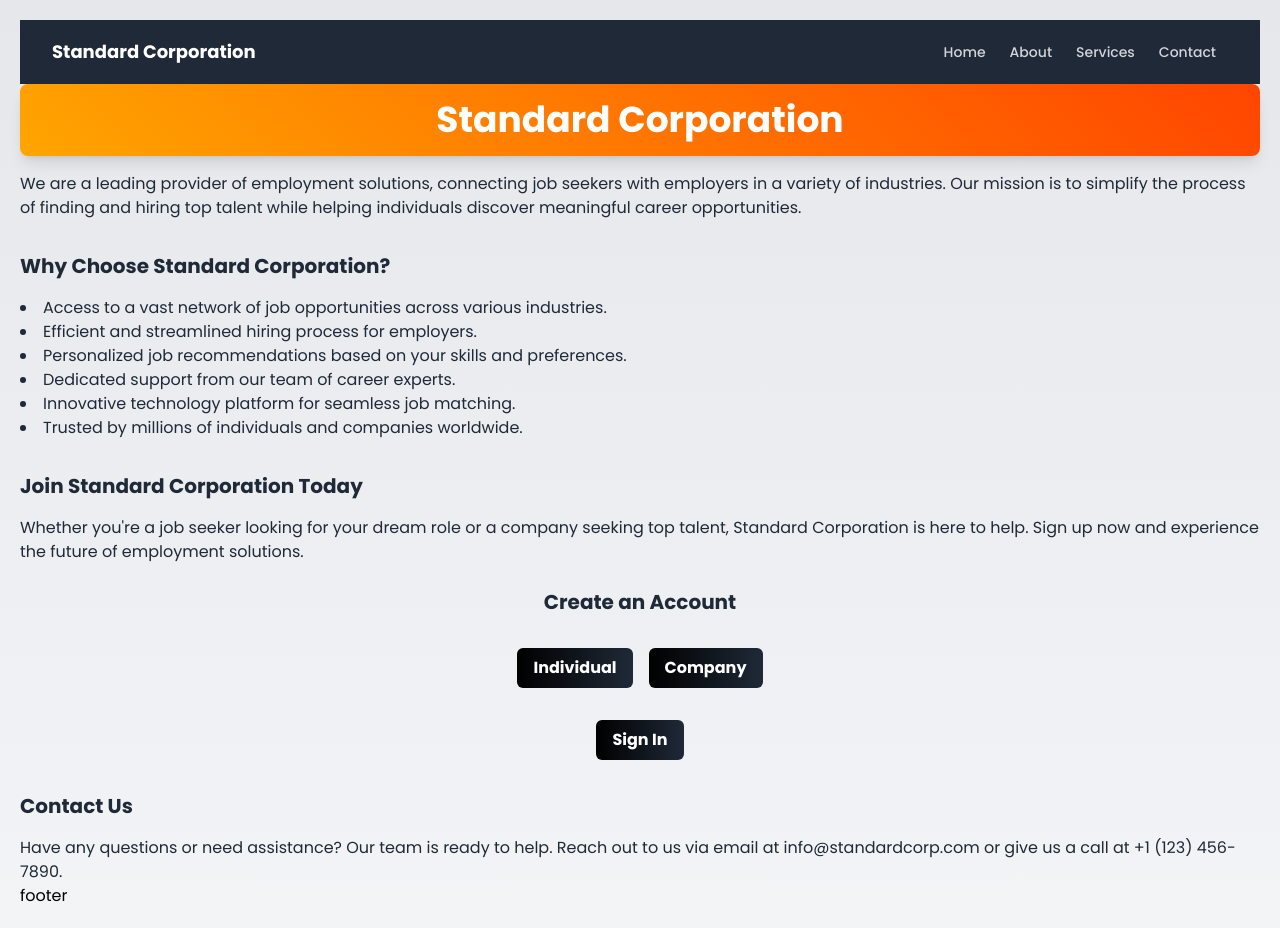
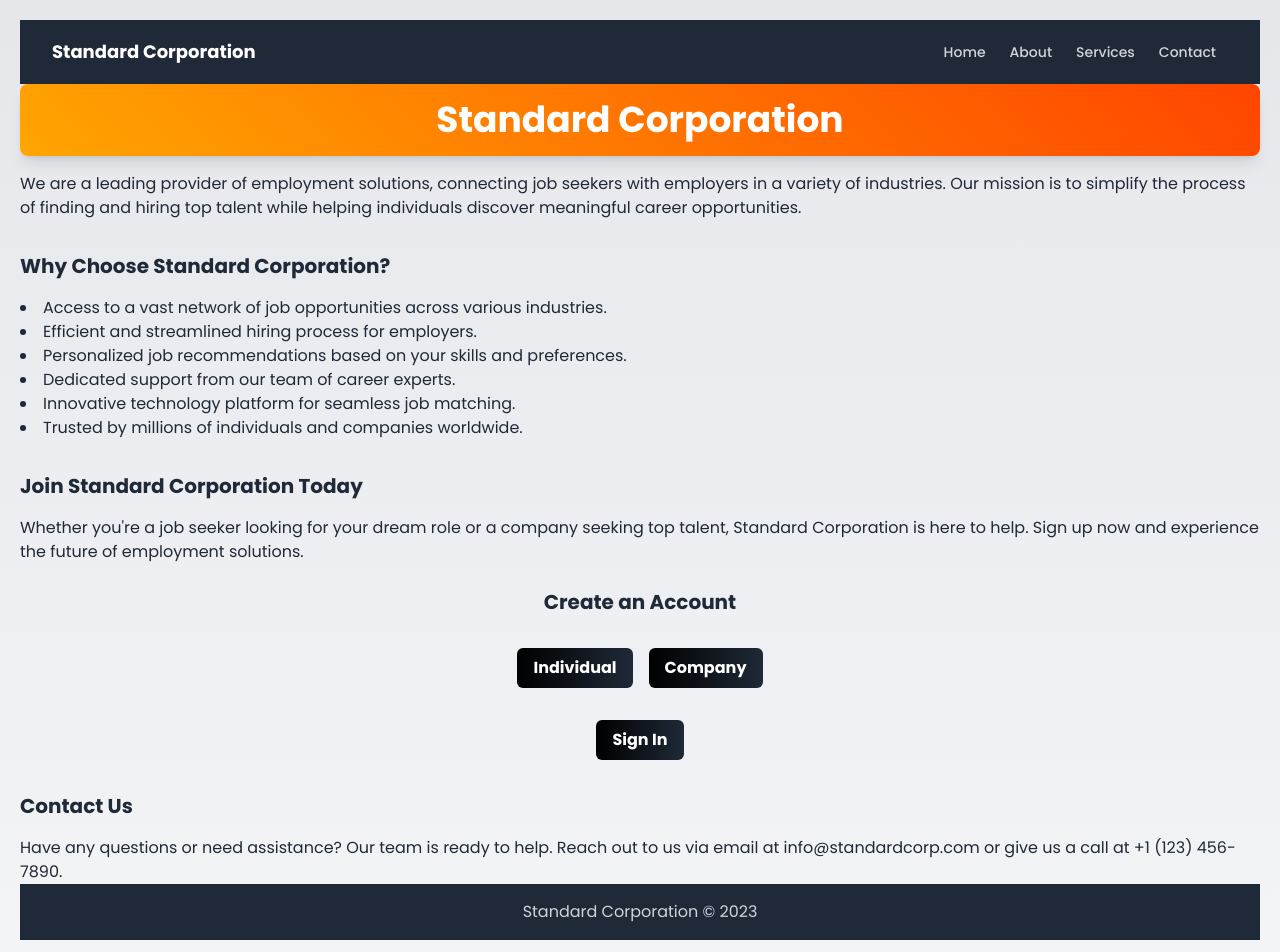
Before and after one commit to timons-AI/standard-intern, a Next.js app in the folder standard-intern/: page / in a window 1280 px wide. Shown: the top 952 px of the page. Before the commit the page ends 928 px from the top, so only its background shows below. Built offline with nearby package versions, Linux system fonts and the light colour scheme.

Commit message:
Update footer.tsx

```diff
--- a/standard-intern/src/app/Components/footer.tsx
+++ b/standard-intern/src/app/Components/footer.tsx
@@ -1,9 +1,15 @@
-import React from 'react'
+import React from 'react';
 
-const footer = () => {
+const Footer = () => {
   return (
-    <div>footer</div>
-  )
-}
+    <footer className="bg-gray-800">
+      <div className="max-w-7xl mx-auto py-4 px-4 sm:px-6 lg:px-8">
+        <div className="flex justify-center items-center">
+          <p className="text-gray-300">Standard Corporation &copy; {new Date().getFullYear()}</p>
+        </div>
+      </div>
+    </footer>
+  );
+};
 
-export default footer
+export default Footer;
```
